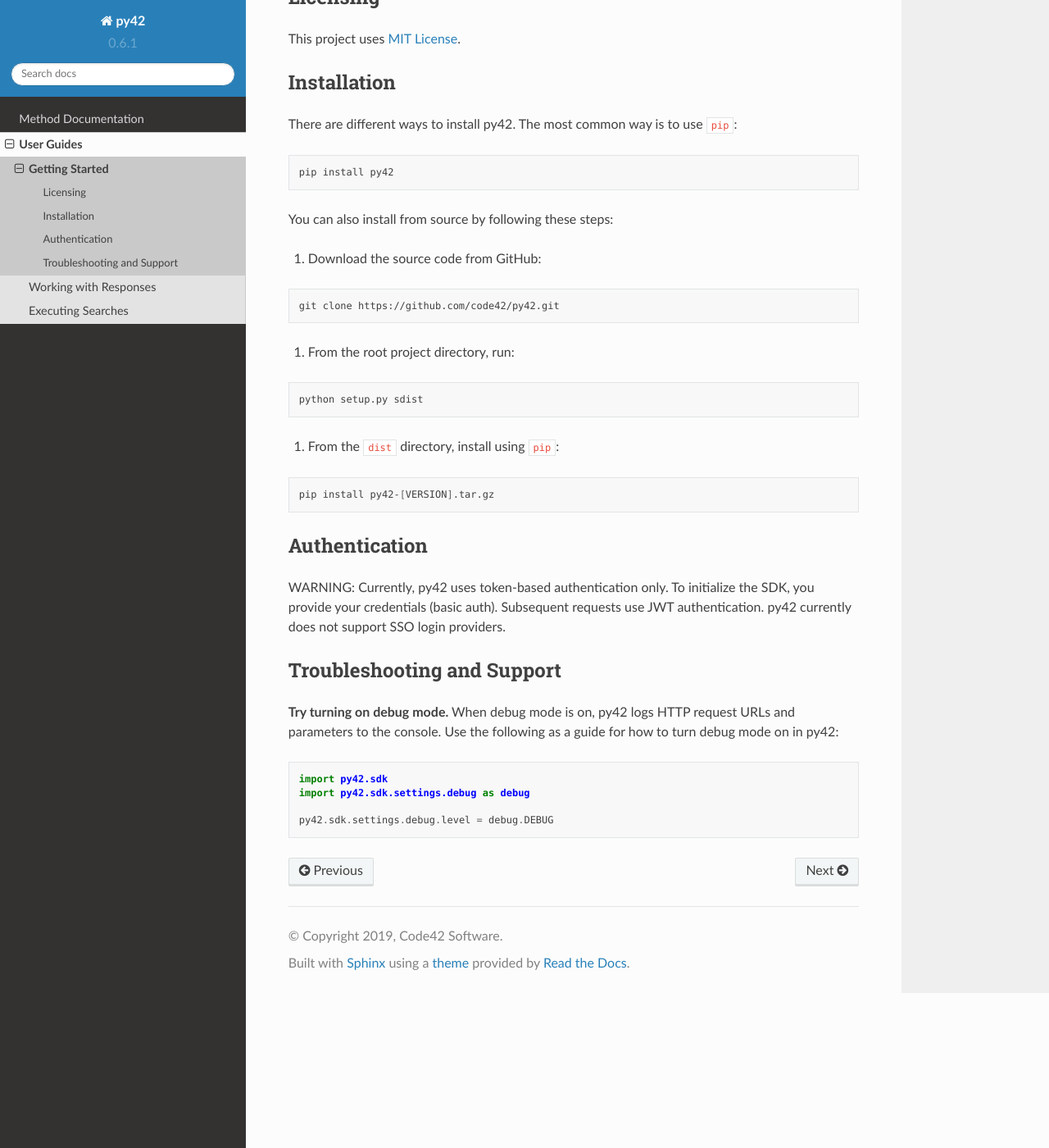
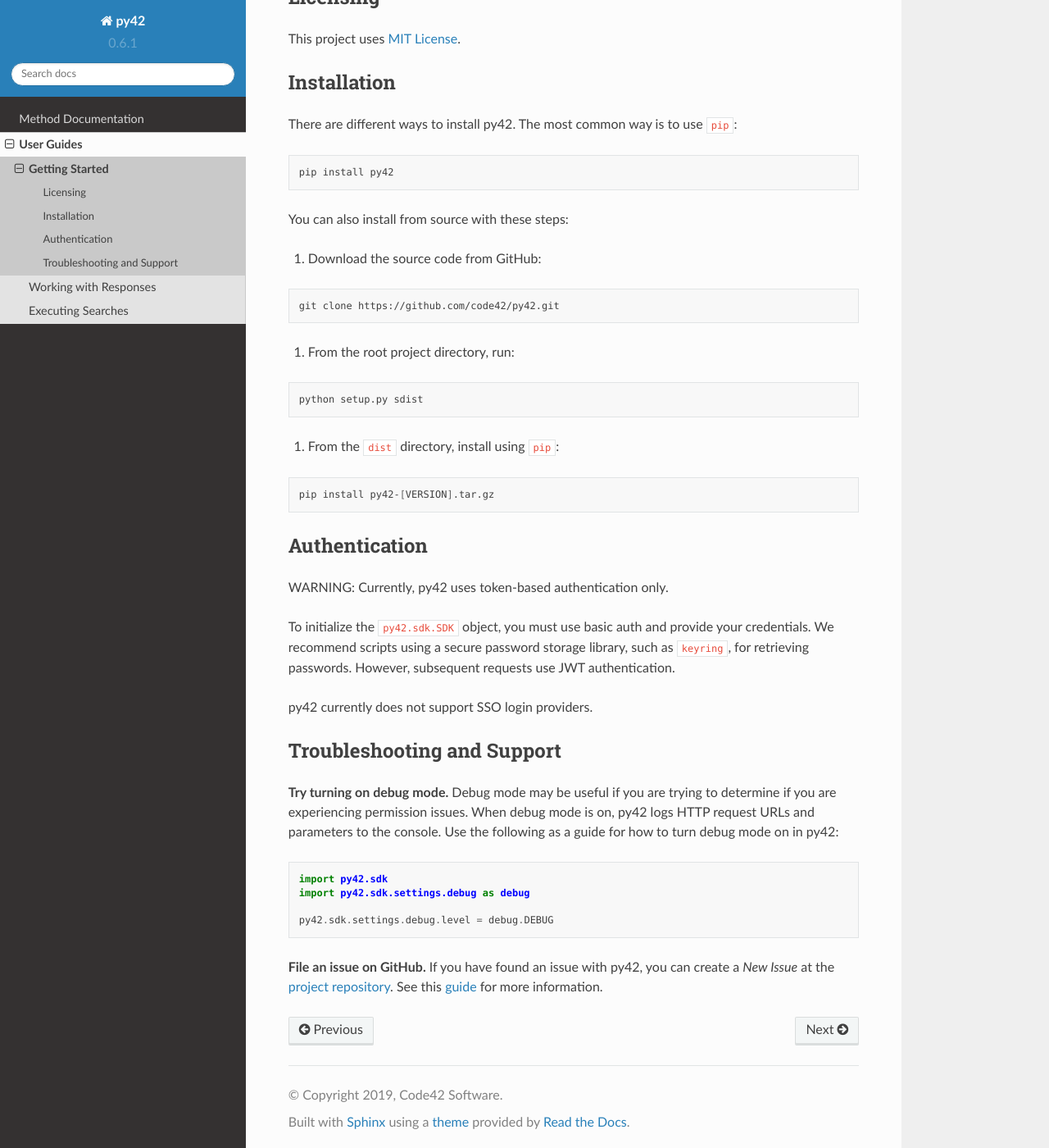
Before and after one commit to code42/py42, a Sphinx documentation site: the page built from docs/userguides/gettingstarted.md, in a window 1280 px wide and 1400 px high, scrolled down 348 px. Shown: the whole window at 82% size. Built offline with Sphinx 7.4.7 and the Read the Docs theme 2.0.0, drawn with Linux system fonts in a browser that asks for light colours; pages that are not in the unit, such as notebooks, are missing from menus; the version number is read from the project's files by our own code.

Commit message:
Revise authentication

````diff
--- a/docs/userguides/gettingstarted.md
+++ b/docs/userguides/gettingstarted.md
@@ -18,7 +18,7 @@
 pip install py42
 ```
 
-You can also install from source by following these steps:
+You can also install from source with these steps:
 
 1. Download the source code from GitHub:
 ```bash
@@ -38,16 +38,25 @@
 ## Authentication
 
 WARNING: Currently, py42 uses token-based authentication only.
-To initialize the SDK, you provide your credentials (basic auth). Subsequent requests use JWT authentication.
+
+To initialize the `py42.sdk.SDK` object, you must use basic auth and provide your credentials. We recommend scripts
+using a secure password storage library, such as `keyring`, for retrieving passwords. However, subsequent requests use
+JWT authentication.
+
 py42 currently does not support SSO login providers.
 
 ## Troubleshooting and Support
 
-**Try turning on debug mode.** When debug mode is on, py42 logs HTTP request URLs and parameters to the console. Use
-the following as a guide for how to turn debug mode on in py42:
+**Try turning on debug mode.** Debug mode may be useful if you are trying to determine if you are experiencing
+permission issues. When debug mode is on, py42 logs HTTP request URLs and parameters to the console. Use the following
+as a guide for how to turn debug mode on in py42:
 ```python
 import py42.sdk
 import py42.sdk.settings.debug as debug
 
 py42.sdk.settings.debug.level = debug.DEBUG
 ```
+
+**File an issue on GitHub.** If you have found an issue with py42, you can create a *New Issue* at the
+[project repository](https://github.com/code42/py42/issues). See this
+[guide](https://help.github.com/en/github/managing-your-work-on-github/creating-an-issue) for more information.
````
